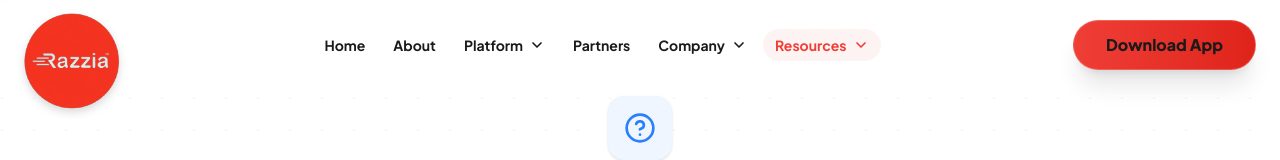
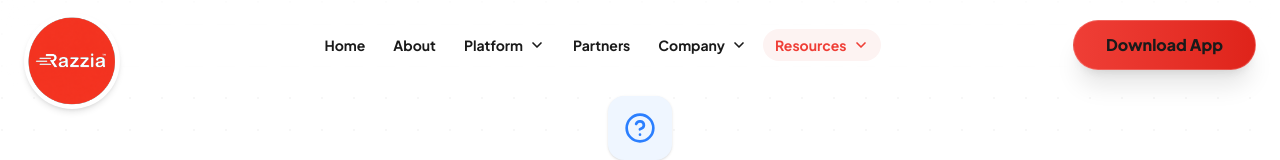
Before and after one commit to Ajay-code9/razzia, a Next.js app: page /landing/faq in a window 1280 px wide. Shown: the top 160 px of the page. Built offline with nearby package versions, Linux system fonts and the light colour scheme.

Commit message:
Keep white background ring on logo permanent to prevent dullness on scroll

```diff
--- a/src/components/Navbar.tsx
+++ b/src/components/Navbar.tsx
@@ -128,7 +128,7 @@ export function Navbar() {
             }`}
         >
           <Link className="relative block w-24 h-12" href="/landing">
-            <div className={`absolute -top-2 left-0 z-50 flex items-center justify-center rounded-full transition-all duration-300 ${isDarkHeroTop ? "bg-white shadow-md p-1" : "drop-shadow-lg"}`}>
+            <div className="absolute -top-2 left-0 z-50 flex items-center justify-center rounded-full transition-all duration-300 bg-white shadow-md p-1">
               <Image
                 alt="Razzia logo"
                 src="/razzia-logo.svg"
```
